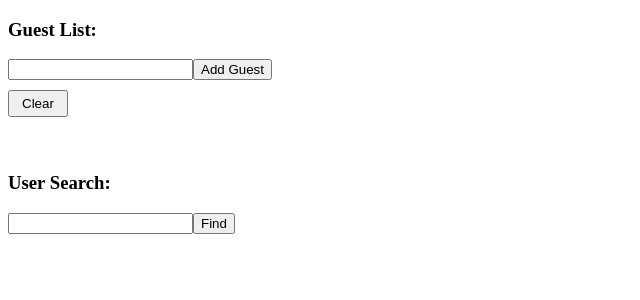
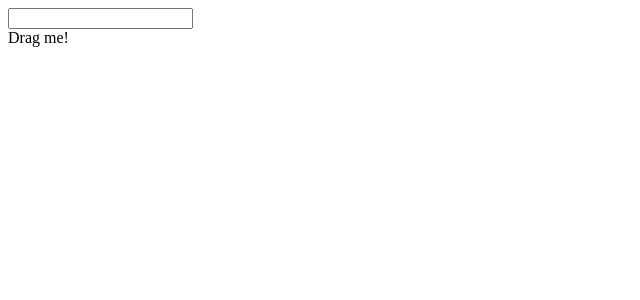
Before and after one commit to daniel-avzaradel/udemy-react-ts, a React (Create React App) app in the folder react-ts/: page / in a window 1280 px wide. Shown: the top 300 px of the page, without its empty margins (0-640 px from the left). Built offline with nearby package versions, Linux system fonts and the light colour scheme.

Commit message:
handling drag events

```diff
--- /dev/null
+++ b/react-ts/src/events/EventComponent.tsx
@@ -0,0 +1,20 @@
+import React, { useState } from 'react';
+
+export const EventComponent: React.FC = () => {
+  const onChange = (event: React.ChangeEvent<HTMLInputElement>) => {
+    console.log(event.target.value);
+  };
+
+  const onDragStart = (event: React.DragEvent<HTMLDivElement>) => {
+    console.log(event, 'Im being dragged');
+  };
+
+  return (
+    <div>
+      <input type="text" onChange={(e) => console.log(e)} />
+      <div draggable onDragStart={onDragStart}>
+        Drag me!
+      </div>
+    </div>
+  );
+};
--- a/react-ts/src/index.tsx
+++ b/react-ts/src/index.tsx
@@ -1,16 +1,10 @@
 import ReactDOM from 'react-dom';
-import { Parent } from './props/Parent';
-import { ChildAsFC } from './props/Child';
-import GuestList from './state/GuestList';
-import UserSearch from './state/UserSearch';
+import { EventComponent } from './events/EventComponent';
 
 const App = () => {
   return (
     <div>
-      <GuestList />
-      <br />
-      <br />
-      <UserSearch />
+      <EventComponent />
     </div>
   );
 };
```
